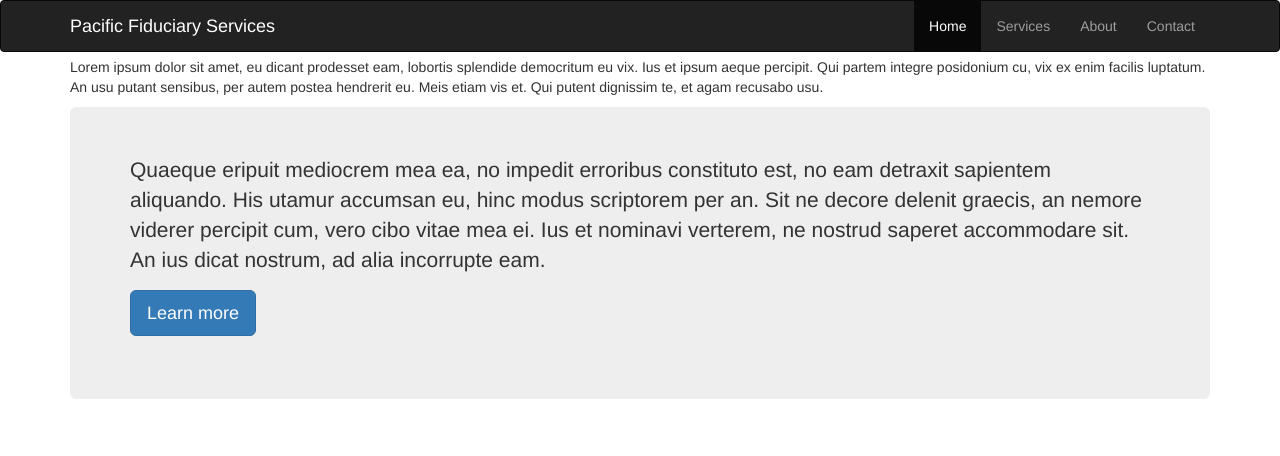
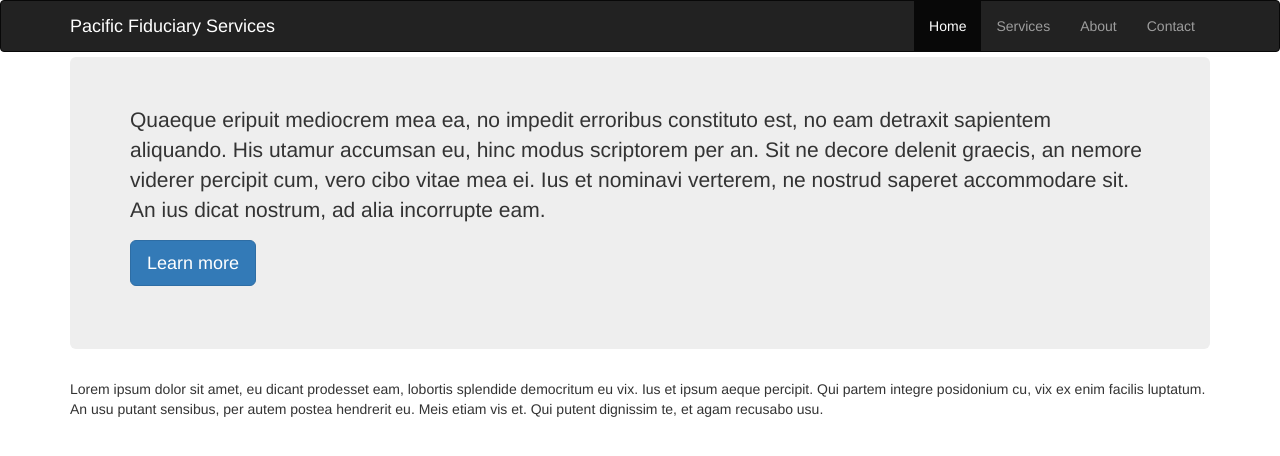
Before and after one commit to pacificfiduciaryservices/pacificfiduciaryservices.github.io, a Jekyll site: the page built from index.md, in a window 1280 px wide. Shown: the top 456 px of the page. Built offline with Jekyll 4.4.1, drawn with Linux system fonts in a browser that asks for light colours; nearby versions of some CDN libraries.

```diff
--- a/index.md
+++ b/index.md
@@ -1,10 +1,10 @@
 ---
 title: Home
 ---
-
-<p>Lorem ipsum dolor sit amet, eu dicant prodesset eam, lobortis splendide democritum eu vix. Ius et ipsum aeque percipit. Qui partem integre posidonium cu, vix ex enim facilis luptatum. An usu putant sensibus, per autem postea hendrerit eu. Meis etiam vis et. Qui putent dignissim te, et agam recusabo usu.</p>
 
 <div class="jumbotron">
   <p>Quaeque eripuit mediocrem mea ea, no impedit erroribus constituto est, no eam detraxit sapientem aliquando. His utamur accumsan eu, hinc modus scriptorem per an. Sit ne decore delenit graecis, an nemore viderer percipit cum, vero cibo vitae mea ei. Ius et nominavi verterem, ne nostrud saperet accommodare sit. An ius dicat nostrum, ad alia incorrupte eam.</p>
   <p><a class="btn btn-primary btn-lg" href="/services/" role="button">Learn more</a></p>
 </div>
+
+<p>Lorem ipsum dolor sit amet, eu dicant prodesset eam, lobortis splendide democritum eu vix. Ius et ipsum aeque percipit. Qui partem integre posidonium cu, vix ex enim facilis luptatum. An usu putant sensibus, per autem postea hendrerit eu. Meis etiam vis et. Qui putent dignissim te, et agam recusabo usu.</p>
```
